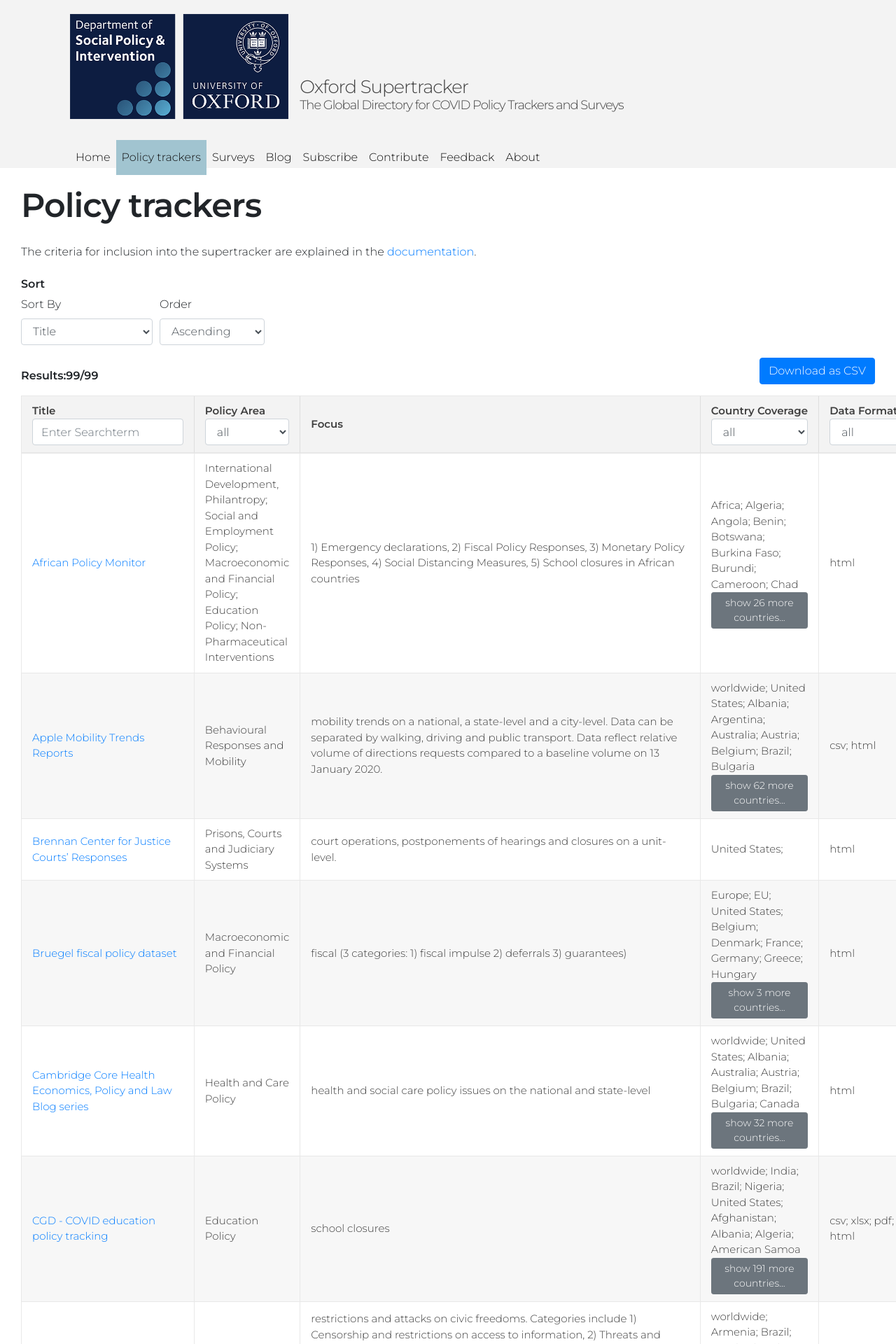
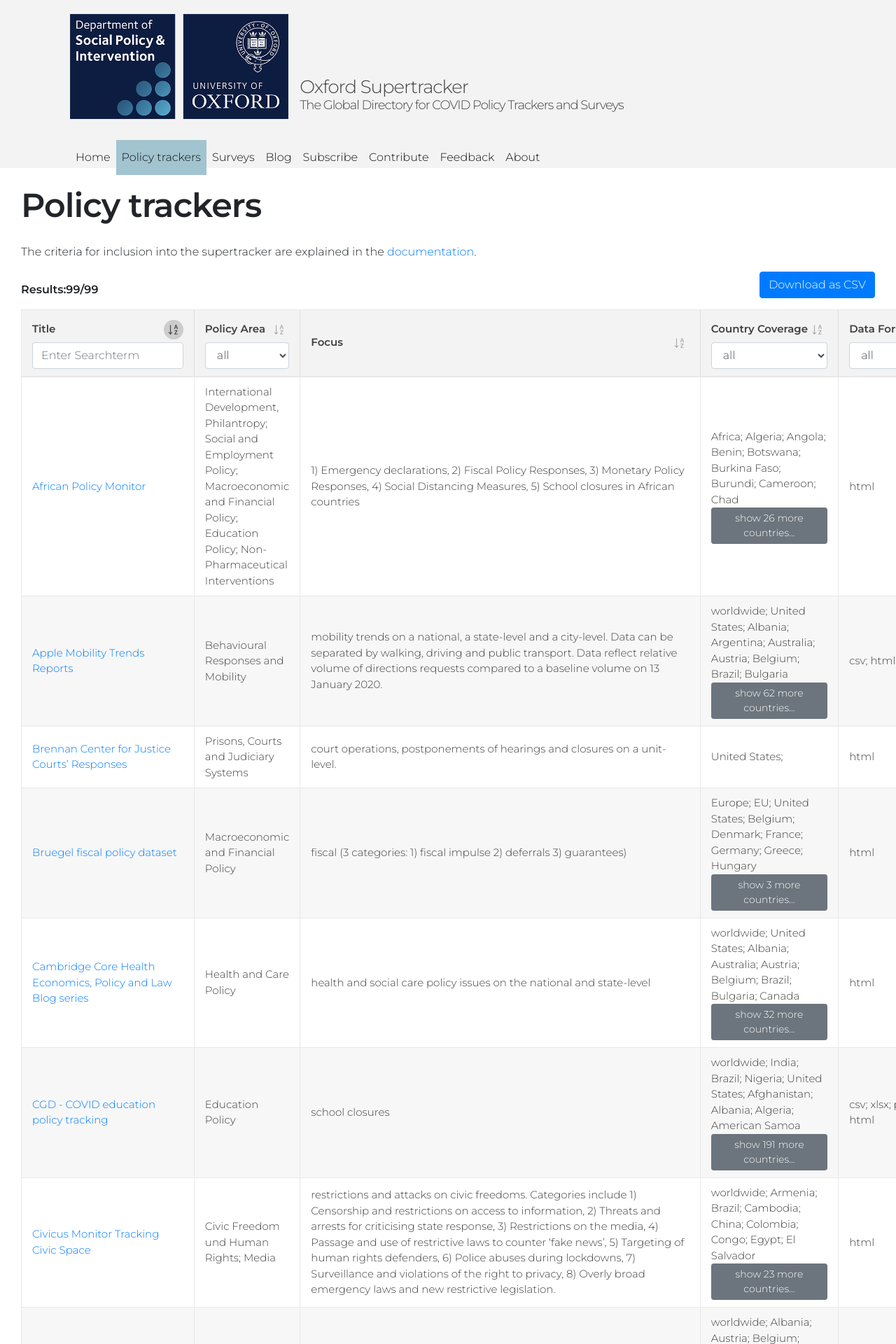
Before and after one commit to lukaslehner/supertracker, a Jekyll site: the page built from 01_policy-trackers.md, in a window 1280 px wide. Shown: the top 1920 px of the page at 70% size. Built offline with Jekyll 4.4.1, drawn with Linux system fonts in a browser that asks for light colours.

Commit message:
feat: sort integration

```diff
--- a/01_policy-trackers.md
+++ b/01_policy-trackers.md
@@ -13,12 +13,34 @@ bodyclass: page-datatable
     {% if forloop.first %}
     <thead>
       <tr>
-        <th class="title">Title</th>
-        <th class="policy-area">Policy Area</th>
-        <th class="focus">Focus</th>
-        <th class="country-coverage">Country Coverage</th>
-        <th class="data-format">Data Format</th>
-        <th class="authors">Authors</th>
+        <th class="title">
+          Title
+        </th>
+        <th class="policy-area">
+          <a data-sortby="2">
+            Policy Area
+            </a>
+        </th>
+        <th class="focus">
+          <a data-sortby="3">
+            Focus
+            </a>
+        </th>
+        <th class="country-coverage">
+          <a data-sortby="4">
+            Country Coverage
+            </a>
+        </th>
+        <th class="data-format">
+          <a data-sortby="5">
+            Data Format
+            </a>
+        </th>
+        <th class="authors">
+          <a data-sortby="6">
+            Authors
+            </a>
+        </th>
         <th class="type">Type</th>
       </tr>
     </thead>
--- a/_layouts/datatable.html
+++ b/_layouts/datatable.html
@@ -12,35 +12,6 @@ layout: default
   </p>
 
   <form class="filter-container mb-3">
-
-    <!-- <h4>Search</h4>
-    <div class="d-flex justify-start flex-wrap" id="primaryfilter">
-      <div class="filter-element">
-        <input placeholder="Enter Searchterm" autocomplete="off" type="text" class="form-control" id="search_filter">
-      </div>
-    </div>     -->
-
-    <h4 class="mt-4">Sort</h4>
-    <div class="d-flex justify-start flex-wrap" id="sortcontainer">
-      <div class="filter-element">
-        <label>Sort By</label>
-        <select class="form-control" name="Sort By" id="sortby">
-          <option value="1">Title</option>
-          <option value="2">Policy Area</option>
-          <option value="3">Focus</option>
-          <option value="4">Country Coverage</option>
-          <option value="5">Data Format</option>
-          <option value="6">Authors</option>
-        </select>
-      </div>
-      <div class="filter-element">
-        <label>Order</label>
-        <select class="form-control" name="Order" id="order">
-          <option value="asc">Ascending</option>
-          <option value="2">Descending</option>
-        </select>
-      </div>
-    </div>
 
     <div>
       <div class="filter-metadata font-weight-bold mt-2 d-flex justify-content-between">
--- a/_sass/datatable.scss
+++ b/_sass/datatable.scss
@@ -82,4 +82,49 @@ body.page-datatable{
   {
     display: none;
   }
+
+  table th{
+    .desc,.asc{
+      display: none;
+      opacity: 0.4;
+      padding: 5px;
+      font-size: calc(1.2em + 10px);
+      background: transparent;
+      border-radius: 50%;
+    }
+    a[data-sortby]{
+      display: inline-block;
+      width: 100%;
+      cursor: pointer;
+      height: 36px;
+      display: flex;
+      justify-content: space-between;
+      align-items: center;
+      &:hover{
+        opacity: 0.7;
+      }
+    }
+    a[data-sortby][data-order="false"]{
+      .desc{
+        display: inline-block;
+      }
+      .asc{
+        display: none;
+      }
+    }
+    a[data-sortby][data-order="true"]{
+      .desc{
+        display: none;
+      }
+      .asc{
+        display: inline-block;
+      }
+    }
+    a.active{
+      .desc,.asc{
+        opacity: 1;
+        background: #CCC;
+      }
+    }
+  }
 }
--- a/assets/js/datatable.js
+++ b/assets/js/datatable.js
@@ -6,7 +6,25 @@ jQuery(function () {
   // var primaryFilter = jQuery('#primaryfilter');
   // createMultiSelect('Type', ';', primaryFilter);
 
-  var normalFilter = jQuery("#filterlist");
+  jQuery('.datatable-container table th').each(function(){
+    const icons = `
+      <svg class="desc" width="1em" height="1em" viewBox="0 0 16 16" class="bi bi-sort-alpha-up-alt" fill="currentColor" xmlns="http://www.w3.org/2000/svg">
+        <path fill-rule="evenodd" d="M4 14a.5.5 0 0 0 .5-.5v-11a.5.5 0 0 0-1 0v11a.5.5 0 0 0 .5.5z"/>
+        <path fill-rule="evenodd" d="M6.354 4.854a.5.5 0 0 0 0-.708l-2-2a.5.5 0 0 0-.708 0l-2 2a.5.5 0 1 0 .708.708L4 3.207l1.646 1.647a.5.5 0 0 0 .708 0z"/>
+        <path d="M9.027 7h3.934v-.867h-2.645v-.055l2.567-3.719v-.691H9.098v.867h2.507v.055L9.027 6.309V7zm.637 7l.418-1.371h1.781L12.281 14h1.121l-1.78-5.332h-1.235L8.597 14h1.067zM11 9.687l.652 2.157h-1.351l.652-2.156H11z"/>
+      </svg>
+      <svg class="asc" width="1em" height="1em" viewBox="0 0 16 16" class="bi bi-sort-alpha-down" fill="currentColor" xmlns="http://www.w3.org/2000/svg">
+        <path fill-rule="evenodd" d="M4 2a.5.5 0 0 1 .5.5v11a.5.5 0 0 1-1 0v-11A.5.5 0 0 1 4 2z"/>
+        <path fill-rule="evenodd" d="M6.354 11.146a.5.5 0 0 1 0 .708l-2 2a.5.5 0 0 1-.708 0l-2-2a.5.5 0 0 1 .708-.708L4 12.793l1.646-1.647a.5.5 0 0 1 .708 0z"/>
+        <path d="M9.664 7l.418-1.371h1.781L12.281 7h1.121l-1.78-5.332h-1.235L8.597 7h1.067zM11 2.687l.652 2.157h-1.351l.652-2.157H11zM9.027 14h3.934v-.867h-2.645v-.055l2.567-3.719v-.691H9.098v.867h2.507v.055l-2.578 3.719V14z"/>
+      </svg>
+    `;
+    const content = jQuery(this).text();
+    const index = jQuery(this).index() + 1;
+    const classes = index == 1 ? 'active' : '';
+    console.log(content, index, classes);
+    jQuery(this).html(`<a class="${classes}" data-order="true" data-sortby="${index}">${content}${icons}</a>`)
+  })
 
   createMultiSelect("Policy Area", ";", jQuery("th.policy-area"), {
     showLabel: false,
@@ -38,6 +56,25 @@ jQuery(function () {
     dt_order = jQuery(this).val();
     datatableFilter();
   });
+
+  jQuery('a[data-sortby]').click(function() {
+    const elem = jQuery(this);
+    const active = jQuery(this).hasClass('active')
+    let order = jQuery(this).attr('data-order') === 'true';
+    if(active){
+      order = !order
+    }
+
+    dt_sortby = jQuery(this).data('sortby');
+    dt_order = order ? 'asc' : 'desc';
+
+    jQuery(this).attr('data-order', order);
+
+    jQuery('[data-sortby]').removeClass('active')
+    jQuery(this).addClass('active')
+
+    datatableFilter();
+  })
 
   jQuery('th.title').append(`<input placeholder="Enter Searchterm" autocomplete="off" type="text" class="form-control" id="search_filter">`);
   jQuery("#search_filter").on("input change", function () {
```
